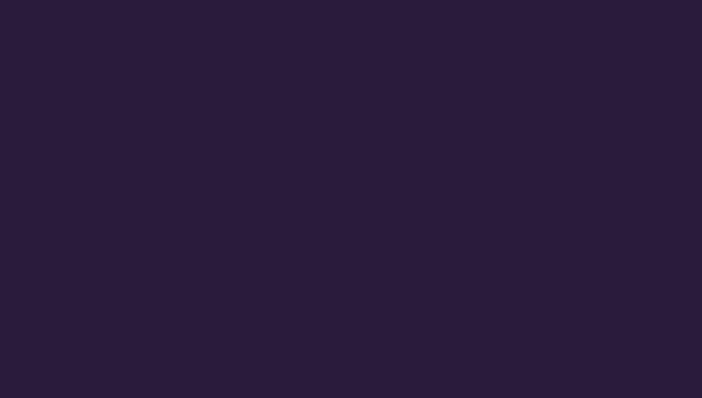
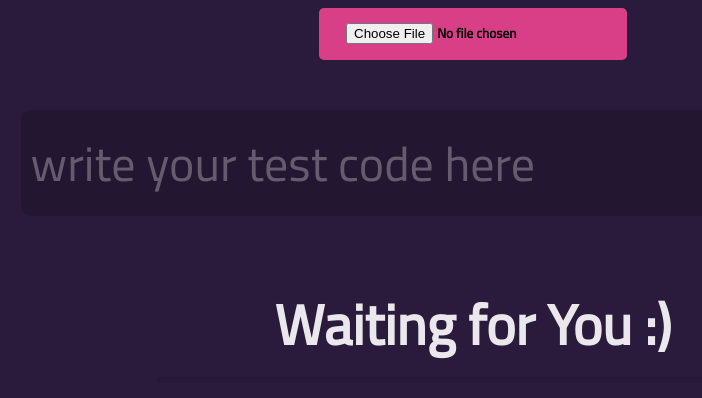
Before and after one commit to Ammar0ah/Automata, a React (Create React App) app: page /file in a window 1280 px wide. Shown: the top 398 px of the page, without its empty margins (167-869 px from the left). Built offline with nearby package versions, Linux system fonts and the light colour scheme.

Commit message:
upload done

```diff
--- a/src/App.js
+++ b/src/App.js
@@ -8,6 +8,7 @@ import Q from "./Models/Q";
 import { Route, Switch, NavLink } from "react-router-dom";
 import LoadingPage from "./containers/loadingPage";
 import CreatePage from "./containers/createPage";
+import UploadPage from "./containers/uploadPage";
 
 class App extends Component {
   state = {
@@ -112,7 +113,7 @@ class App extends Component {
   };
 
   test = t => {
-    if (t) {
+    if (t || this.state.upload) {
       if (this.isBelong(0, this.state.testInput, this.state.Qs)) return "True";
       else return "false";
     } else {
@@ -139,7 +140,7 @@ class App extends Component {
     reader.readAsText(event.target.files[0]);
   };
   onReaderLoad = event => {
-    console.log(JSON.parse(event.target.result));
+    this.setState({ upload: true });
     this.setState({ fileType: JSON.parse(event.target.result).type });
     switch (this.state.fileType) {
       case "comQs":
@@ -154,6 +155,9 @@ class App extends Component {
       case "varQs":
         this.setState({ varQs: JSON.parse(event.target.result).arr });
         break;
+      default:
+        this.setState({ Qs: JSON.parse(event.target.result).arr });
+        break;
     }
   };
 
@@ -166,7 +170,6 @@ class App extends Component {
             exact
             render={() => (
               <LoadingPage
-                changed={this.fileChanged}
                 LoadState={this.LoadState}
                 testInput={this.state.testInput}
                 InputChanged={this.InputChanged}
@@ -190,6 +193,18 @@ class App extends Component {
             )}
           />
           <Route
+            path="/file"
+            exact
+            render={() => (
+              <UploadPage
+                changed={this.fileChanged}
+                testInput={this.state.testInput}
+                InputChanged={this.InputChanged}
+                type={this.state.type}
+              />
+            )}
+          />
+          <Route
             path="/"
             exact
             render={() => (
@@ -199,6 +214,9 @@ class App extends Component {
                 </NavLink>
                 <NavLink className="NavLink" to="/create">
                   create
+                </NavLink>
+                <NavLink className="NavLink" to="/file">
+                  file
                 </NavLink>
               </div>
             )}
--- a/src/containers/loadingPage.jsx
+++ b/src/containers/loadingPage.jsx
@@ -5,7 +5,6 @@ class LoadingPage extends Component {
     const alertClass = this.props.alert ? "notify  active" : "notify";
     return (
       <div>
-        <input type="file" onChange={this.props.changed} className="button button--nuka button--round-s button--text-thick" />
         <div className="load-state">
           <button
             className="button button--nuka button--round-s button--text-thick"
--- /dev/null
+++ b/src/containers/uploadPage.jsx
@@ -0,0 +1,26 @@
+import React, { Component } from "react";
+class UploadPage extends Component {
+  render() {
+    return (
+      <div>
+        <input
+          type="file"
+          onChange={this.props.changed}
+          className="button button--nuka button--round-s button--text-thick"
+        />
+        <div className="input-field">
+          <input
+            type="text"
+            placeholder="write your test code here"
+            value={this.props.testInput}
+            onChange={e => {
+              this.props.InputChanged(e);
+            }}
+          />
+        </div>
+        <h3>{this.props.type}</h3>
+      </div>
+    );
+  }
+}
+export default UploadPage;
```
